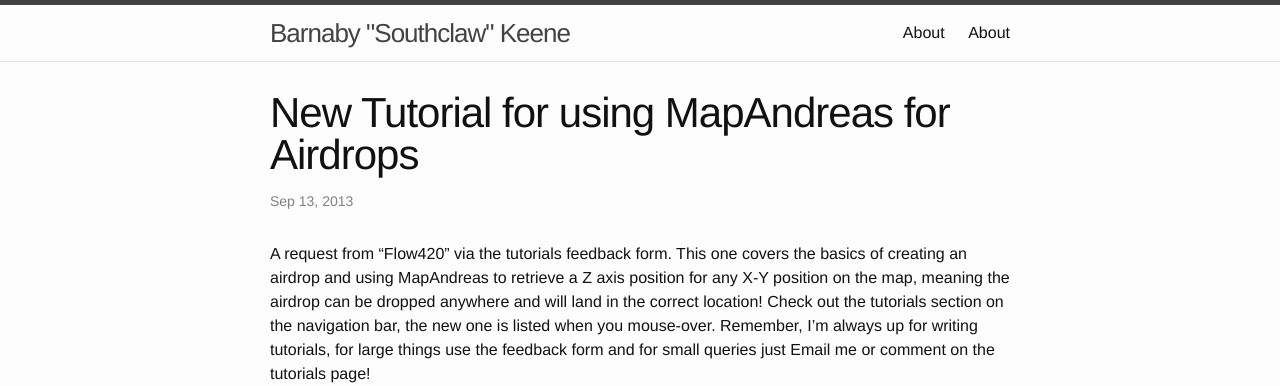
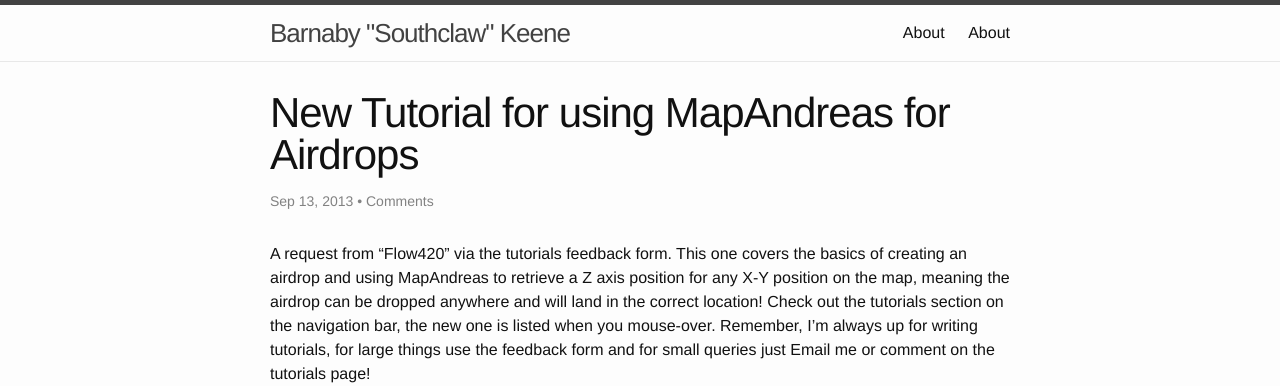
Before and after one commit to Southclaw/southclaw.github.io, a Jekyll site: the page built from _posts/2013-09-13-new-tutorial-for-using-mapandreas-for-airdrops.markdown, in a window 1280 px wide. Shown: the top 386 px of the page. Built offline with Jekyll 4.4.1, drawn with Linux system fonts in a browser that asks for light colours; comment, search, counter and statistics services are not loaded.

Commit message:
Added comment count to post

```diff
--- a/_layouts/post.html
+++ b/_layouts/post.html
@@ -5,7 +5,7 @@
 
 	<header class="post-header">
 		<h1 class="post-title" itemprop="name headline">{{ page.title }}</h1>
-		<p class="post-meta"><time datetime="{{ page.date | date_to_xmlschema }}" itemprop="datePublished">{{ page.date | date: "%b %-d, %Y" }}</time>{% if page.author %} • <span itemprop="author" itemscope itemtype="http://schema.org/Person"><span itemprop="name">{{ page.author }}</span></span>{% endif %}</p>
+		<p class="post-meta"><time datetime="{{ page.date | date_to_xmlschema }}" itemprop="datePublished">{{ page.date | date: "%b %-d, %Y" }}</time>{% if page.author %} • <span itemprop="author" itemscope itemtype="http://schema.org/Person"><span itemprop="name">{{ page.author }}</span></span>{% endif %} • <span class="disqus-comment-count" data-disqus-identifier="{{page.url}}">Comments</span></p>
 	</header>
 
 	<div class="post-content" itemprop="articleBody">
@@ -27,3 +27,4 @@
 	<noscript>Please enable JavaScript to view the <a href="https://disqus.com/?ref_noscript" rel="nofollow">comments powered by Disqus.</a></noscript>
 
 </article>
+<script id="dsq-count-scr" src="//southclaw.disqus.com/count.js" async></script>
```
